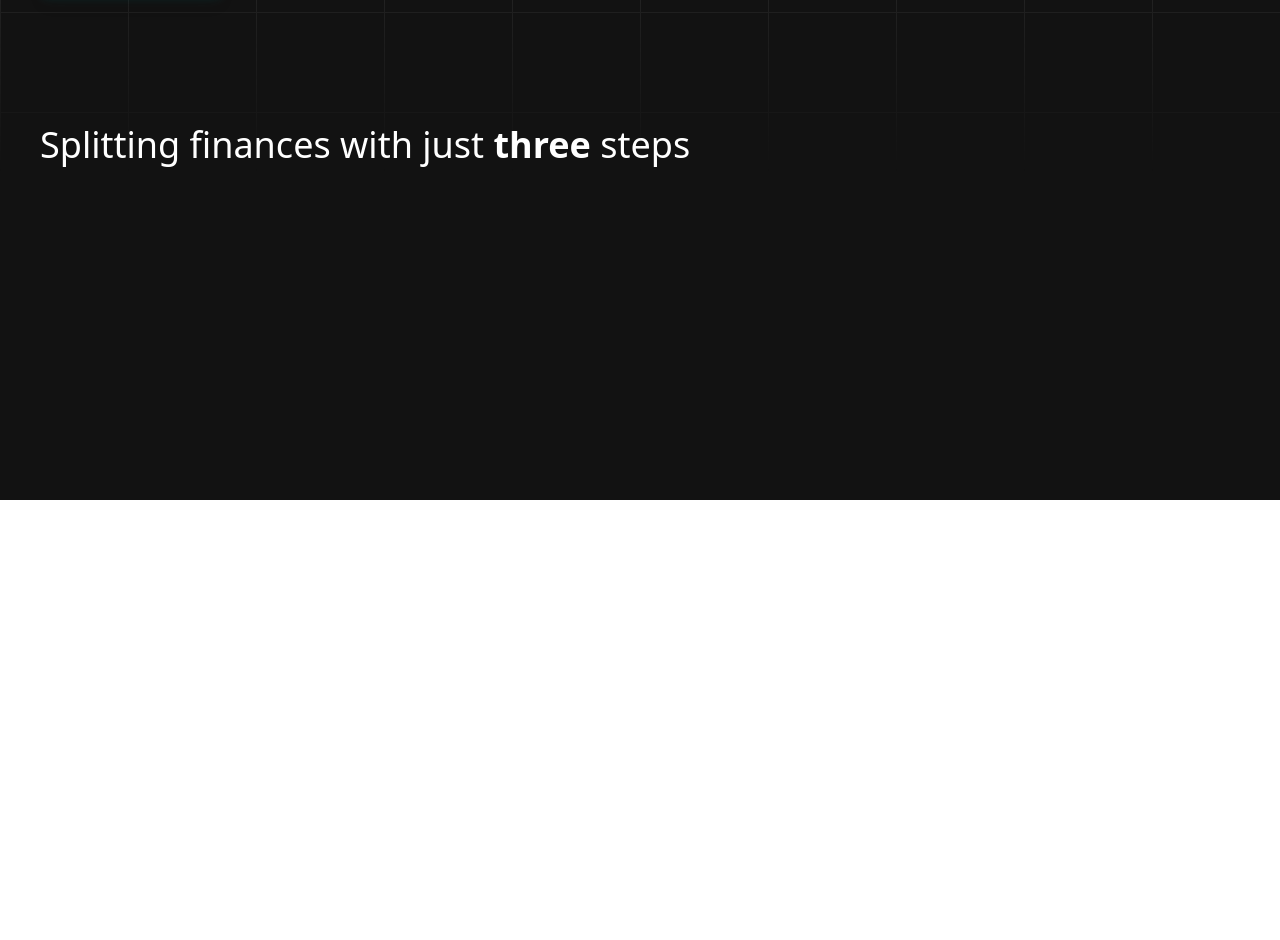
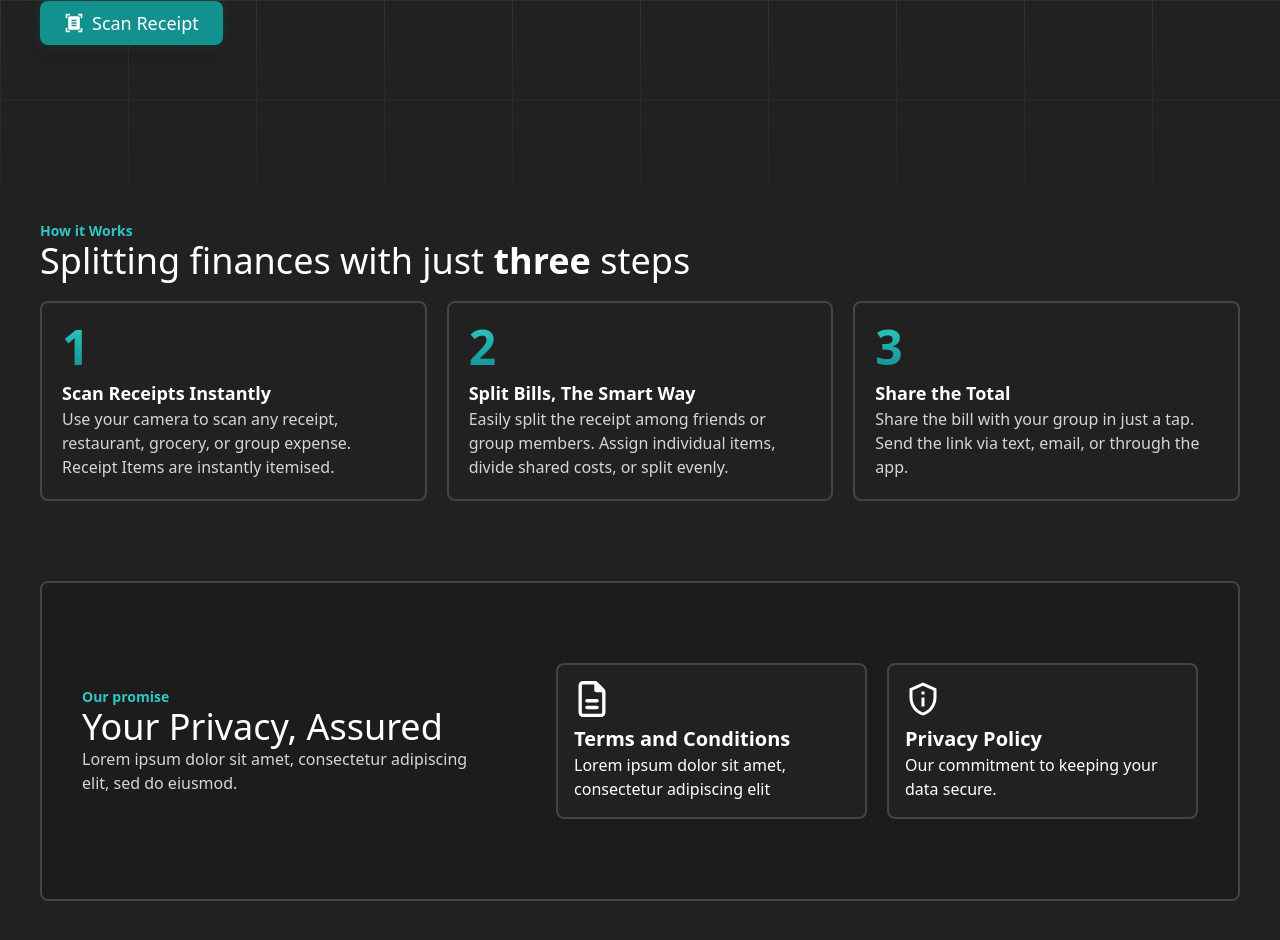
Before and after one commit to Ethan-Chew/PayMeLah, a Next.js app: page / in a window 1280 px wide. Shown: the part 300-1240 px from the top of the page. Before the commit the page ends 800 px from the top, so only its background shows below. Built offline with nearby package versions, Linux system fonts and the light colour scheme.

Commit message:
feat: new homepage

```diff
--- a/src/app/components/TermsAndPrivacy.tsx
+++ b/src/app/components/TermsAndPrivacy.tsx
@@ -3,27 +3,22 @@ import { MdOutlinePrivacyTip } from "react-icons/md";
 
 export default function TermsAndPrivacy() {
     return (
-        <div className="p-6 bg-dark-container rounded-lg">
-            <h2 className="text-2xl font-bold">Terms & Privacy</h2>
-            <p className="text-dark-secondary mb-5">Lorem ipsum dolor sit amet, consectetur adipiscing elit, sed do eiusmod tempor incididunt.</p>
-
-            <div className="flex flex-col md:flex-row gap-5">
-                <div className="bg-dark-background p-4 rounded-lg flex-1 flex flex-row md:flex-col gap-5 md:gap-2 items-center md:items-start">
-                    <FaRegFileLines className="text-4xl" />
-                    <div>
+        <>
+            <div className="bg-dark-background p-4 rounded-lg border-2 border-dark-border flex-1 flex flex-row md:flex-col gap-5 md:gap-2 items-center md:items-start">
+                <FaRegFileLines className="text-4xl flex-shrink-0" />
+                <div className="flex-1">
                     <p className="text-lg md:text-xl font-bold">Terms and Conditions</p>
                     <p>Lorem ipsum dolor sit amet, consectetur adipiscing elit</p>
                 </div>
             </div>
 
-                <div className="bg-dark-background p-4 rounded-lg flex-1 flex flex-row md:flex-col gap-5 md:gap-2 items-center md:items-start">
-                    <MdOutlinePrivacyTip className="text-4xl" />
-                    <div>
+            <div className="bg-dark-background p-4 rounded-lg border-2 border-dark-border flex-1 flex flex-row md:flex-col gap-5 md:gap-2 items-center md:items-start">
+                <MdOutlinePrivacyTip className="text-4xl flex-shrink-0" />
+                <div className="flex-1">
                     <p className="text-lg md:text-xl font-bold">Privacy Policy</p>
                     <p>Our commitment to keeping your data secure.</p>
                 </div>
             </div>
-            </div>
-        </div>
+        </>
     )
 }
--- a/src/app/globals.css
+++ b/src/app/globals.css
@@ -8,8 +8,8 @@
   --color-secondary: #343a40;
 
   /* Dark Theme */
-  --color-dark-background: #121212;
-  --color-dark-secondary-background: #1e1e1e;
+  --color-dark-background: #212121;
+  --color-dark-secondary-background: #1C1C1C;
   --color-dark-accent: #2DC8C5;
   --color-dark-border: #444444;
   --color-dark-secondary: #d6d6d6;
@@ -58,7 +58,7 @@ input[type=number] {
 }
 
 .grid-background {
-  width: 100vw;
+  width: 100%;
   background-image:
     linear-gradient(to right, var(--color-dark-border) 1px, transparent 1px),
     linear-gradient(to bottom, var(--color-dark-border) 1px, transparent 1px);
--- a/src/app/page.tsx
+++ b/src/app/page.tsx
@@ -4,18 +4,50 @@ import TermsAndPrivacy from "./components/TermsAndPrivacy";
 
 export default function Home() {
   return (
-    <div className="min-h-screen bg-dark-background text-white">
-      <header className="flex items-center box-border">
-        <div className="max-w-1/2 z-10 my-20 mx-10">
+    <div className="bg-dark-background text-white">
+      <header className="flex items-center">
+        <div className="md:w-1/2 z-10 my-10 md:my-32 mx-10">
           <p className="text-xl font-semibold">PayMeLah!</p>
           <p className="text-5xl font-bold text-transparent bg-clip-text bg-gradient-to-r from-dark-accent to-accent leading-[1.3] mb-5">Split shared expenses with your friends, easily.</p>
           <ScanReceiptButton />
         </div>
-        <div className="grid-background absolute h-[70vh] z-0"></div>
+        <div className="grid-background inset-0 absolute h-[70vh] z-0"></div>
       </header>
 
       <div className="p-10">
-        <h2 className="text-4xl">Splitting finances with just <span className="font-bold">three</span> steps</h2>
+        <div className="mb-20">
+          <p className="text-sm font-semibold text-dark-accent">How it Works</p>
+          <h2 className="text-4xl mb-5">Splitting finances with just <span className="font-bold">three</span> steps</h2>
+          <div className="grid grid-cols-1 md:grid-cols-3 gap-5">
+            <div className="border-2 border-dark-border rounded-lg p-5 box-border">
+              <p className="text-5xl font-bold text-transparent bg-clip-text bg-gradient-to-b from-dark-accent to-accent mb-2">1</p>
+              <p className="text-lg font-bold">Scan Receipts Instantly</p>
+              <p className="text-dark-secondary">Use your camera to scan any receipt, restaurant, grocery, or group expense. Receipt Items are instantly itemised.</p>
+            </div>
+            <div className="border-2 border-dark-border rounded-lg p-5 box-border">
+              <p className="text-5xl font-bold text-transparent bg-clip-text bg-gradient-to-b from-dark-accent to-accent mb-2">2</p>
+              <p className="text-lg font-bold">Split Bills, The Smart Way</p>
+              <p className="text-dark-secondary">Easily split the receipt among friends or group members. Assign individual items, divide shared costs, or split evenly.</p>
+            </div>
+            <div className="border-2 border-dark-border rounded-lg p-5 box-border">
+              <p className="text-5xl font-bold text-transparent bg-clip-text bg-gradient-to-b from-dark-accent to-accent mb-2">3</p>
+              <p className="text-lg font-bold">Share the Total</p>
+              <p className="text-dark-secondary">Share the bill with your group in just a tap. Send the link via text, email, or through the app.</p>
+            </div>
+          </div>
+        </div>
+
+        <div className="flex flex-row bg-dark-secondary-background px-10 p-20 items-center justify-center place-content-between border-2 border-dark-border rounded-lg gap-16">
+          <div>
+            <p className="text-sm font-semibold text-dark-accent">Our promise</p>
+            <h2 className="text-4xl">Your Privacy, Assured</h2>
+            <p className="text-dark-secondary">Lorem ipsum dolor sit amet, consectetur adipiscing elit, sed do eiusmod.</p>
+          </div>
+
+          <div className="flex flex-row items-stretch justify-center gap-5 h-full">
+            <TermsAndPrivacy />
+          </div>
+        </div>
       </div>
     </div>
   );
```
Lines whose indentation alone changed are shown as unchanged.
